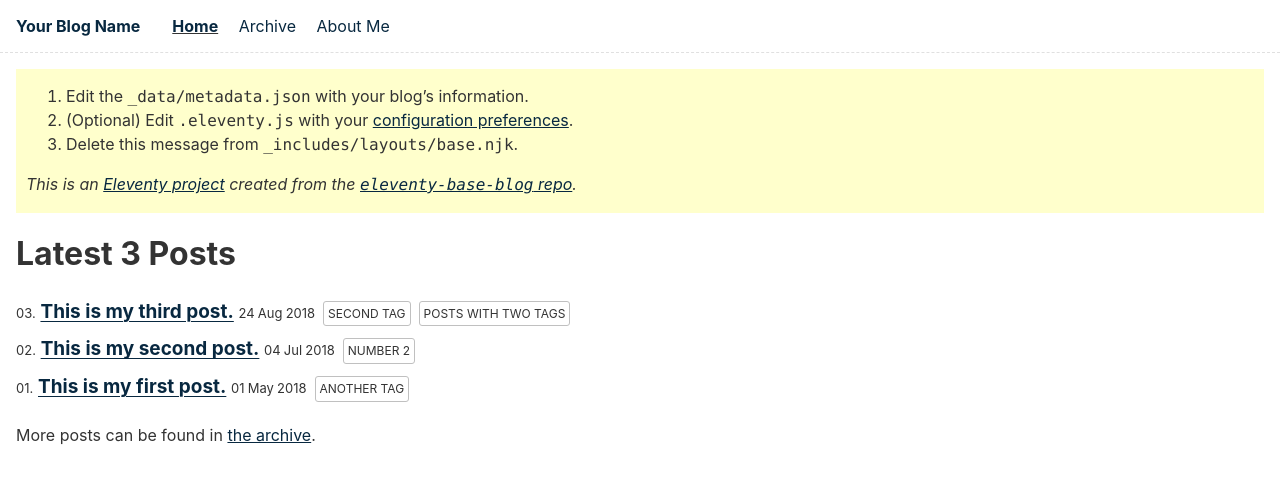
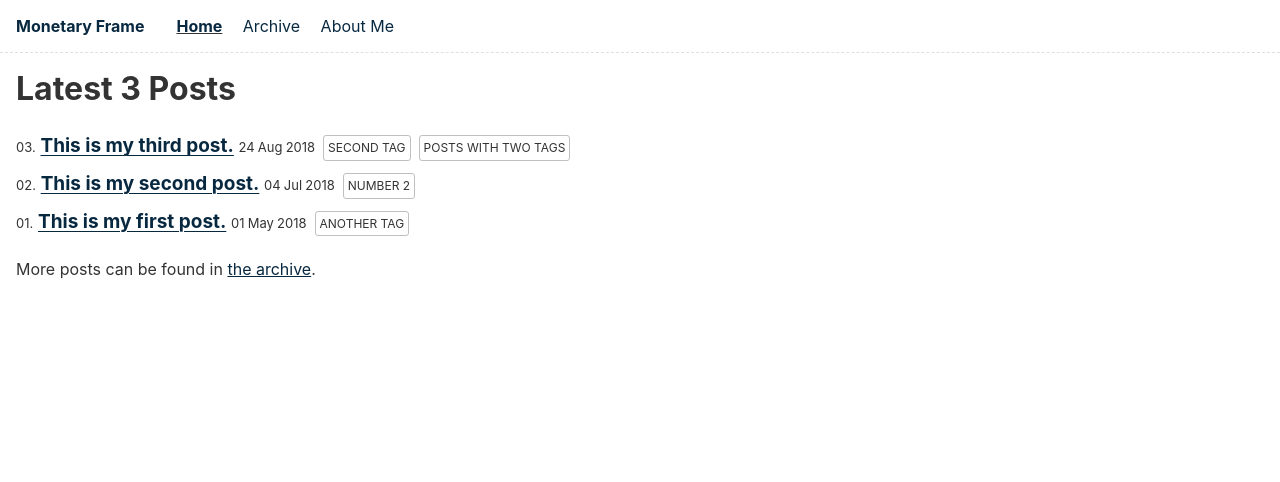
Before and after one commit to MonetaryFrame/monetaryframe.com, an Eleventy site: page index.njk in a window 1280 px wide. Built offline with nearby package versions, Linux system fonts and the light colour scheme; Eleventy itself is replaced by a stand-in of ours; files that its build step writes are made by us from their sources.

Commit message:
Remove sample material; start making it my own.

```diff
--- a/_data/metadata.json
+++ b/_data/metadata.json
@@ -1,21 +1,21 @@
 {
-  "title": "Your Blog Name",
-  "url": "https://example.com/",
+  "title": "Monetary Frame",
+  "url": "https://monetaryframe.com/",
   "language": "en",
   "description": "I am writing about my experiences as a naval navel-gazer.",
   "feed": {
     "subtitle": "I am writing about my experiences as a naval navel-gazer.",
     "filename": "feed.xml",
     "path": "/feed/feed.xml",
-    "id": "https://example.com/"
+    "id": "https://monetaryframe.com/"
   },
   "jsonfeed": {
     "path": "/feed/feed.json",
-    "url": "https://example.com/feed/feed.json"
+    "url": "https://monetaryframe.com/feed/feed.json"
   },
   "author": {
-    "name": "Your Name Here",
-    "email": "youremailaddress@example.com",
-    "url": "https://example.com/about-me/"
+    "name": "Laser",
+    "email": "monetaryframe@protonmail.com",
+    "url": "https://monetaryframe.com/who-is-laser/"
   }
 }
--- a/_includes/layouts/base.njk
+++ b/_includes/layouts/base.njk
@@ -7,11 +7,12 @@
     <meta name="description" content="{{ description or metadata.description }}">
 
     {#- Uncomment this if you’d like folks to know that you used Eleventy to build your site!  #}
-    {#- <meta name="generator" content="{{ eleventy.generator }}"> #}
+    <meta name="generator" content="{{ eleventy.generator }}">
 
     <link rel="stylesheet" href="{{ '/css/index.css' | url }}">
     <link rel="stylesheet" href="{{ '/css/prism-base16-monokai.dark.css' | url }}">
     <link rel="stylesheet" href="{{ '/css/prism-diff.css' | url }}">
+
     <link rel="alternate" href="{{ metadata.feed.path | url }}" type="application/atom+xml" title="{{ metadata.title }}">
     <link rel="alternate" href="{{ metadata.jsonfeed.path | url }}" type="application/json" title="{{ metadata.title }}">
   </head>
@@ -28,18 +29,6 @@
     </header>
 
     <main{% if templateClass %} class="{{ templateClass }}"{% endif %}>
-
-      <!-- Delete this message -->
-      <div class="infobox">
-        <ol>
-          <li>Edit the <code>_data/metadata.json</code> with your blog’s information.</li>
-          <li>(Optional) Edit <code>.eleventy.js</code> with your <a href="https://www.11ty.dev/docs/config/">configuration preferences</a>.</li>
-          <li>Delete this message from <code>_includes/layouts/base.njk</code>.</li>
-        </ol>
-        <p><em>This is an <a href="https://www.11ty.dev/">Eleventy project</a> created from the <a href="https://github.com/11ty/eleventy-base-blog"><code>eleventy-base-blog</code> repo</a>.</em></p>
-      </div>
-      <!-- Stop deleting -->
-
       {{ content | safe }}
     </main>
 
```
